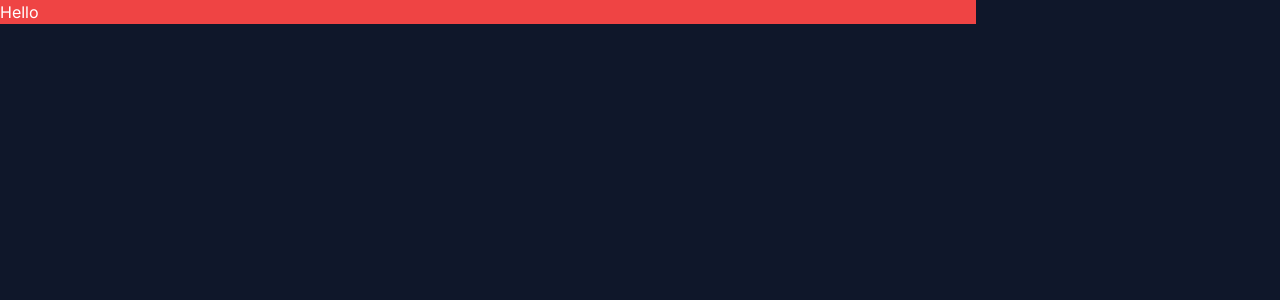
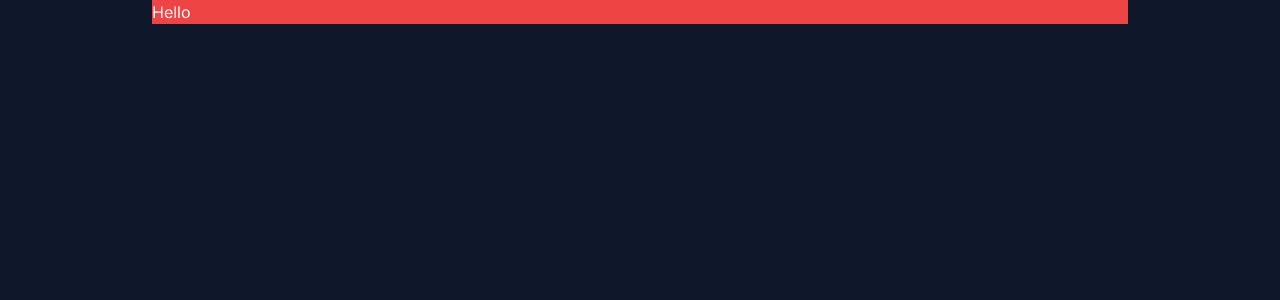
Before and after one commit to emersonjds/nextjs-tw, a Next.js app: page /layouts in a window 1280 px wide. Shown: the top 300 px of the page. Built offline with nearby package versions, Linux system fonts and the light colour scheme.

Commit message:
adjust center container

```diff
--- a/src/app/layouts/page.tsx
+++ b/src/app/layouts/page.tsx
@@ -1,7 +1,7 @@
 export default function Layout() {
   return (
     <div className="Parent h-screen bg-slate-900 text-white">
-      <div className="container bg-red-500">
+      <div className="container mx-auto bg-red-500">
         <p>Hello</p>
       </div>
     </div>
```
